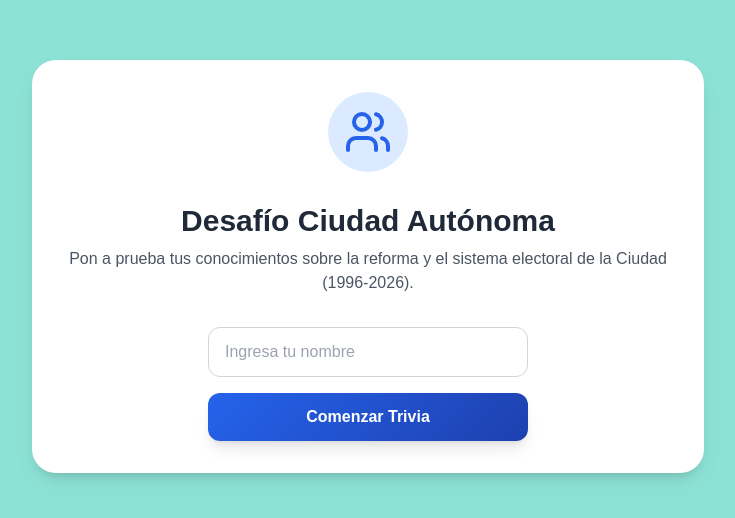
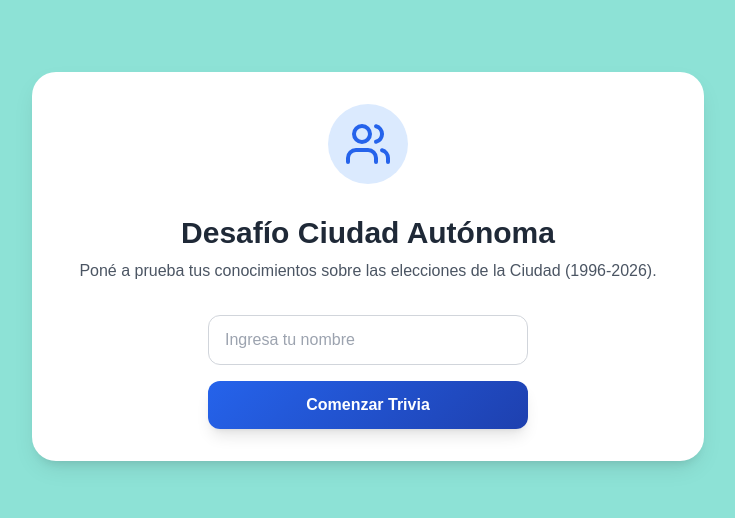
Before and after one commit to danilodeg/trivia96, a plain HTML site: page index.html in a window 1280 px wide. Shown: the part 134-652 px from the top of the page, without its empty margins (272-1007 px from the left). Drawn offline with nearby package versions, Linux system fonts and the light colour scheme.

Commit message:
Update index.html

```diff
--- a/index.html
+++ b/index.html
@@ -52,7 +52,7 @@
                 <svg xmlns="http://www.w3.org/2000/svg" width="48" height="48" viewBox="0 0 24 24" fill="none" stroke="currentColor" stroke-width="2" stroke-linecap="round" stroke-linejoin="round"><path d="M16 21v-2a4 4 0 0 0-4-4H6a4 4 0 0 0-4 4v2"/><circle cx="9" cy="7" r="4"/><path d="M22 21v-2a4 4 0 0 0-3-3.87"/><path d="M16 3.13a4 4 0 0 1 0 7.75"/></svg>
             </div>
             <h1 class="text-3xl font-bold text-gray-800 mb-2">Desafío Ciudad Autónoma</h1>
-            <p class="text-gray-600 mb-8">Pon a prueba tus conocimientos sobre la reforma y el sistema electoral de la Ciudad (1996-2026).</p>
+            <p class="text-gray-600 mb-8">Poné a prueba tus conocimientos sobre las elecciones de la Ciudad (1996-2026).</p>
 
             <div class="max-w-xs mx-auto space-y-4">
                 <input type="text" id="username" placeholder="Ingresa tu nombre" class="w-full px-4 py-3 border border-gray-300 rounded-xl focus:ring-2 focus:ring-blue-500 focus:outline-none transition-all">
```
